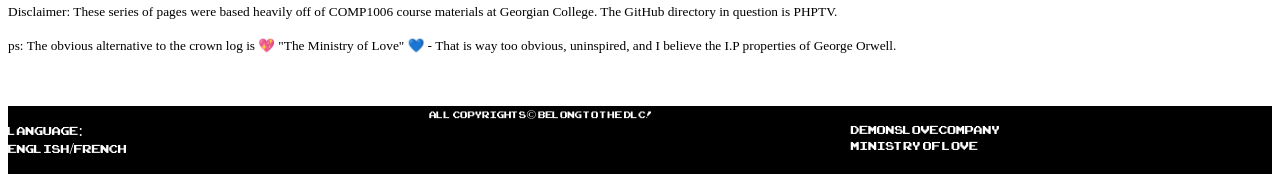
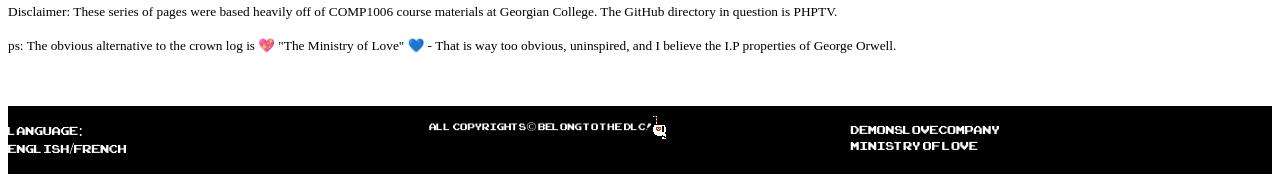
Before and after one commit to ASpeedyNiNjA/COMP1054-Assignment4, a PHP site: page /index.php in a window 1280 px wide. Shown: the part 1583-1765 px from the top of the page. Run offline with PHP 8.4, Linux system fonts and the light colour scheme.

Commit message:
Relative positioning added to move  Skull-Straw logo in footer closer to copyright fineprint.

```diff
--- a/shared/footer.php
+++ b/shared/footer.php
@@ -7,6 +7,7 @@
 		</div>
 		<div id="copyright">
 			<small>All copyrights&copy; belong to the DLC!</small>
+			<img src="images/skull-straw-2.png" alt="skull-straw DLC logo" id="skull-straw">
 		</div>
 		<div id="company">
 			<p>DemonsLoveCompany
--- a/styles/style.css
+++ b/styles/style.css
@@ -130,3 +130,9 @@ footer {
 img[src="images/user-image.png"] {
 	margin-top: 3px;
 }
+
+#skull-straw {
+	position: relative;
+	top: 9px;
+	right: 5px;
+}
```
Also changed, not shown: images/skull-straw-2.png (added).
